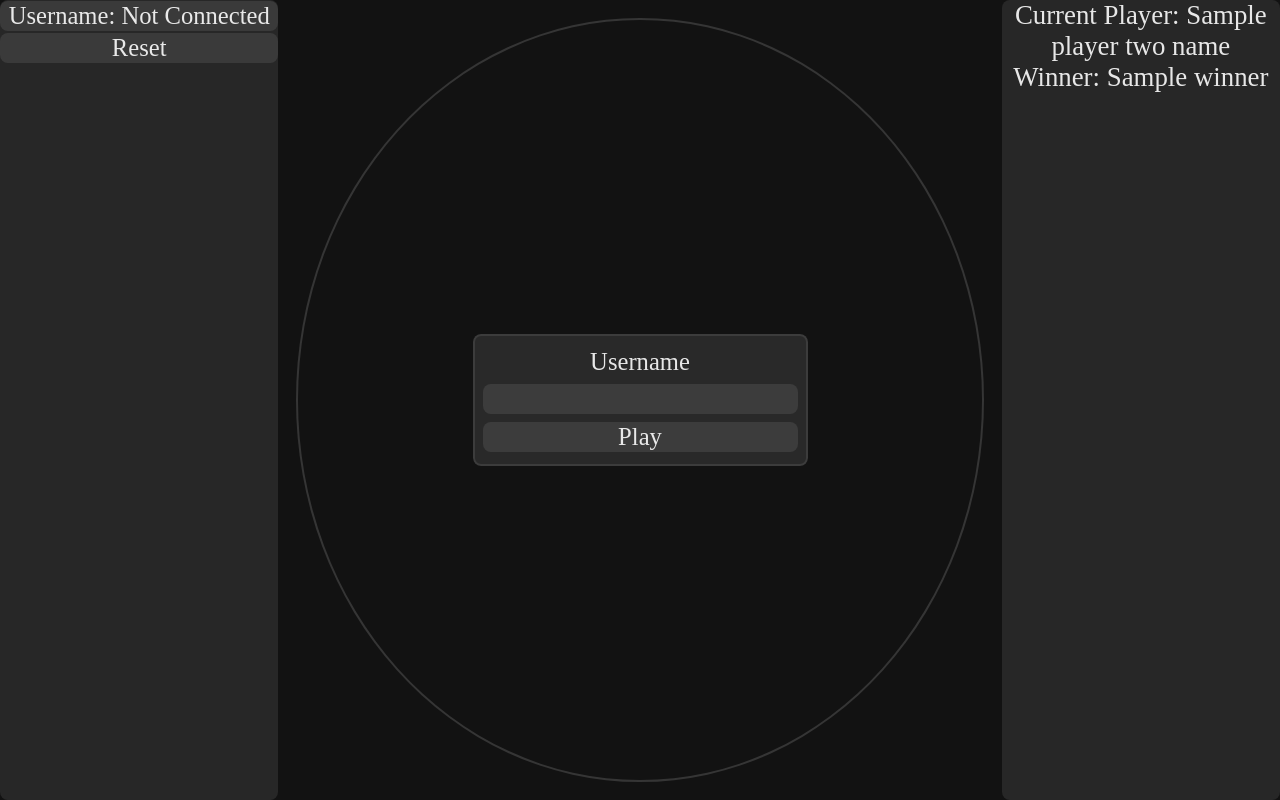
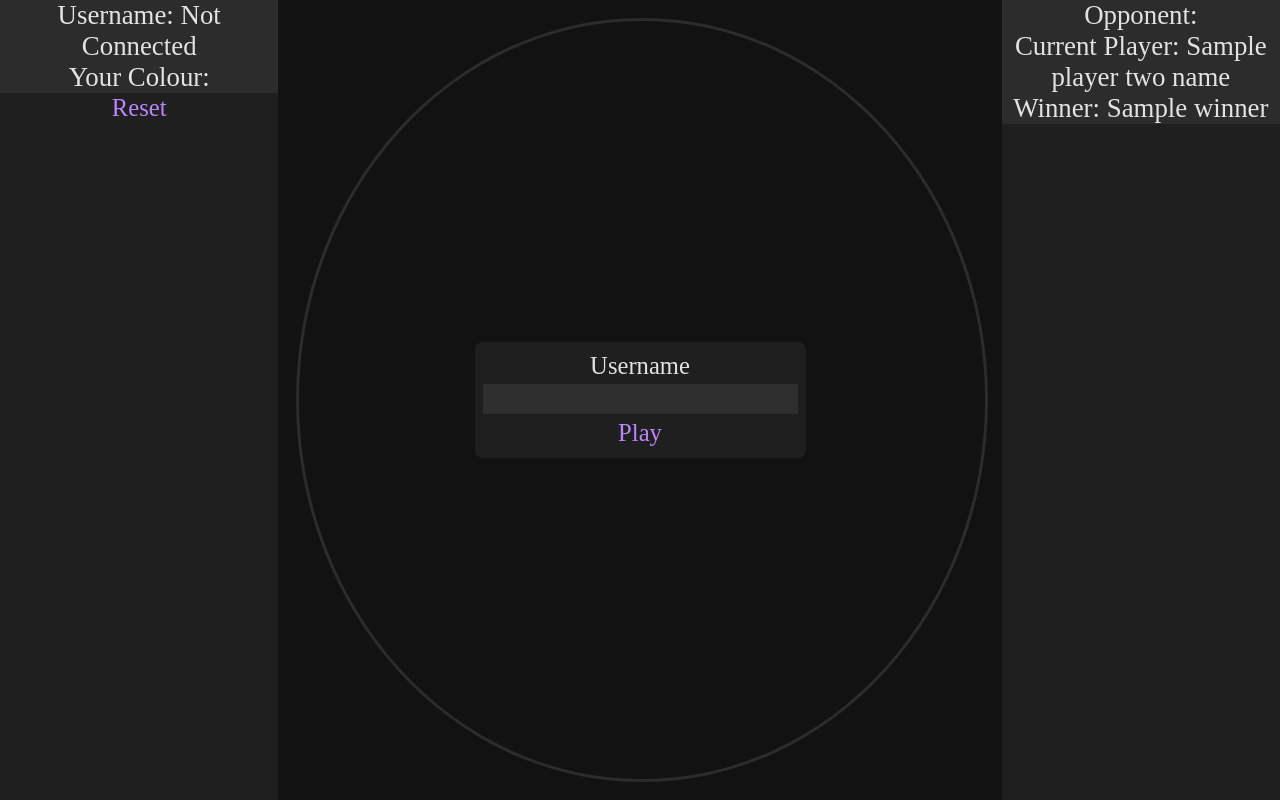
Before and after one commit to miki4920/ConnectFour, a Flask app: template templates/connect_four.html in a window 1280 px wide. Run offline with Flask 2, Linux system fonts and the light colour scheme; the template is opened without the code that fills it: most values are stand-ins (such as "Sample title", 1, 10 or a date in 2020); some libraries are stand-ins or nearby versions.

Commit message:
Added accessible tags throughout the page. Changed colour scheme

```diff
--- a/static/entry.css
+++ b/static/entry.css
@@ -10,44 +10,45 @@
 }
 
 
-fieldset {
+fieldset, menu, #looking_for {
     display: flex;
     flex-direction: column;
     align-items: center;
     padding: 8px;
-    border-style: solid;
-    border-color: rgba(255,255,255, 0.09);
+    border: none;
     border-radius: 8px;
-    background-color: rgb(41, 41, 41);
+    background-color: rgb(31, 31, 31);
+}
+
+menu li {
+    list-style-type: none;
 }
 
 
-#mode_form, #looking_form {
+#mode_form, #looking_for {
     display: none;
 }
 
 
 #username_form > *, #mode_form > *, #looking_form > * {
     width: 100%;
-    border: none;
-    border-radius: 8px;
-    margin: 4px 0;
+    margin: 2px 0;
     text-align: center;
 }
 
-#username_form button, #username_form input, #mode_form button {
-    background-color: rgba(255, 255, 255, 0.09);
+#username_form input {
+    background-color: rgba(255, 255, 255 ,0.07);
     border: none;
     outline: none;
     cursor: pointer;
 }
 
 
-#username_form button:hover, #username_form input:hover, #mode_form button:hover {
-    background-color: rgba(255, 255, 255, 0.15);
+#username_form input:hover {
+    background-color: rgba(255, 255, 255, 0.12);
 }
 
 
 #username_form input:focus {
-    background-color: rgba(255, 255, 255, 0.15);
+    background-color: rgba(255, 255, 255, 0.12);
 }
--- a/static/main.css
+++ b/static/main.css
@@ -1,13 +1,10 @@
 * {
     box-sizing: border-box;
-    color: rgba(255, 255, 255, 0.89);
+    color: rgba(255, 255, 255, 0.87);
     font-size: 1.09em;
     font-family: serif;
 }
 
-html {
-    max-height: 100%;
-}
 
 body {
     background-color: rgb(18, 18, 18);
@@ -26,19 +23,27 @@
     min-height: 100%;
 }
 
-.side_panel {
+aside {
     display: flex;
     flex-direction: column;
     flex-basis: 25%;
-    background-color: rgba(255, 255, 255, 0.09);
-    border-radius: 8px;
+    background-color: rgb(31, 31, 31);
 }
 
-.side_panel button, .clickable {
-    background-color: rgba(255, 255, 255, 0.09);
+aside section {
+    background-color: rgb(44, 44, 44);
+}
+
+button {
+    width: 100%;
+    color: #BB86FC;
+    background-color: inherit;
     border: none;
-    border-radius: 8px;
-    margin: 1px 0;
+    cursor: pointer;
+}
+
+button:hover {
+    background-color: rgba(255, 255, 255 ,0.12);
 }
 
 p {
@@ -46,22 +51,7 @@
     margin: 0;
 }
 
-.clickable {
-    cursor: pointer;
-}
-
-.clickable:hover {
-    background-color: rgba(255, 255, 255, 0.15);
-}
-
-#back {
-    display: flex;
-    flex-direction: column;
-    justify-content: space-between;
-    flex-basis: 100%;
-}
-
-#connect_four {
+article {
     display: flex;
     flex-basis: 50%;
     flex-wrap: nowrap;
@@ -87,18 +77,18 @@
     margin: 2px;
     cursor: pointer;
     border-radius: 100%;
-    border-width: 2px;
+    border-width: 3px;
     border-style: solid;
-    border-color: rgba(255, 255, 255, 0.15);
+    border-color: rgba(255, 255, 255, 0.11);
 }
 
 .connect_four_element {
-    background-color: rgb(18, 18, 18);
+    background-color: inherit;
 
 }
 
 .connect_four_element:hover {
-    background-color: rgba(255, 255, 255, 0.15);
+    background-color: rgba(255, 255, 255, 0.14);
 }
 
 .connect_four_element_Y {
@@ -108,7 +98,3 @@
 .connect_four_element_R {
     background-color: rgba(255, 0, 0, 0.45);
 }
-
-.multiplayer_button {
-    display: none;
-}
--- a/templates/connect_four.html
+++ b/templates/connect_four.html
@@ -5,34 +5,34 @@
     <title>Connect Four</title>
 </head>
 <body>
-    <section id="entry_form">
-            <fieldset id="username_form">
+    <section title="Entry Form" id="entry_form">
+            <fieldset title="Username Form" id="username_form">
                 <label for="username">Username</label>
                 <input id="username" autocomplete="off">
                 <button type="button" onclick="set_username()" id="submit_username">
                     Play
                 </button>
             </fieldset>
-            <fieldset id="mode_form">
-                <p>Connect Four Modes</p>
-                <button type="button" name="mode" value="" onclick="singleplayer()">Single Player</button>
-                <button type="button" name="mode" value="Multiplayer" onclick="multiplayer()">Multi Player</button>
-                <p id="current_players"></p>
-            </fieldset>
-            <fieldset id="looking_form">
-                <p>Looking for another player...</p>
-            </fieldset>
+            <menu title="Game Mode" id="mode_form">
+                <li><label for="mode_form">Connect Four Modes</label></li>
+                <li><p id="current_players"></p></li>
+                <li><button type="button" name="mode" value="" onclick="singleplayer()">Single Player</button></li>
+                <li><button type="button" name="mode" value="Multiplayer" onclick="multiplayer()">Multi Player</button></li>
+            </menu>
+            <p id="looking_for">Looking for another player...</p>
     </section>
     <main title="Connect Four Board">
-        <div class="side_panel">
-            <button type="button" id="display_username">Username: Not Connected</button>
-            <button type="button" id="colour" class="multiplayer_button">Your Colour: </button>
-            <button type="button" class="clickable" onclick="send_command('reset')">Reset</button>
-        </div>
-        <div id="connect_four">
+        <aside>
+            <section>
+            <p id="display_username">Username: Not Connected</p>
+            <p id="colour" class="multiplayer_button">Your Colour: </p>
+            </section>
+            <button type="button" onclick="send_command('reset')">Reset</button>
+        </aside>
+        <article>
             {% for column in board %}
                 {% set column_loop = loop %}
-                <div class="connect_four_column">
+                <section class="connect_four_column">
                     {% for element in column %}
                         {% if element == player_one %}
                             <button class="connect_four_element_Y" id="{{ column_loop.index0 }},{{ loop.index0 }}"
@@ -45,17 +45,17 @@
                                     onclick="send_command('add', {{ column_loop.index0 }})"></button>
                         {% endif %}
                     {% endfor %}
-                </div>
+                </section>
             {% endfor %}
-        </div>
-        <div class="side_panel">
-            <div class="info_box">
-            <p id="opponent" class="multiplayer_button">Opponent: </p>
+        </article>
+        <aside>
+            <section>
+            <p id="opponent">Opponent: </p>
             <p id="player">Current Player:
                 {% if player %}{{ player_one_name }}{% else %}{{ player_two_name }}{% endif %}</p>
             <p id="winner">Winner: {% if winner %}{{ winner }}{% else %}None{% endif %}</p>
-            </div>
-        </div>
+            </section>
+        </aside>
     </main>
 </body>
 <script src="https://cdnjs.cloudflare.com/ajax/libs/socket.io/4.0.1/socket.io.js"
```
